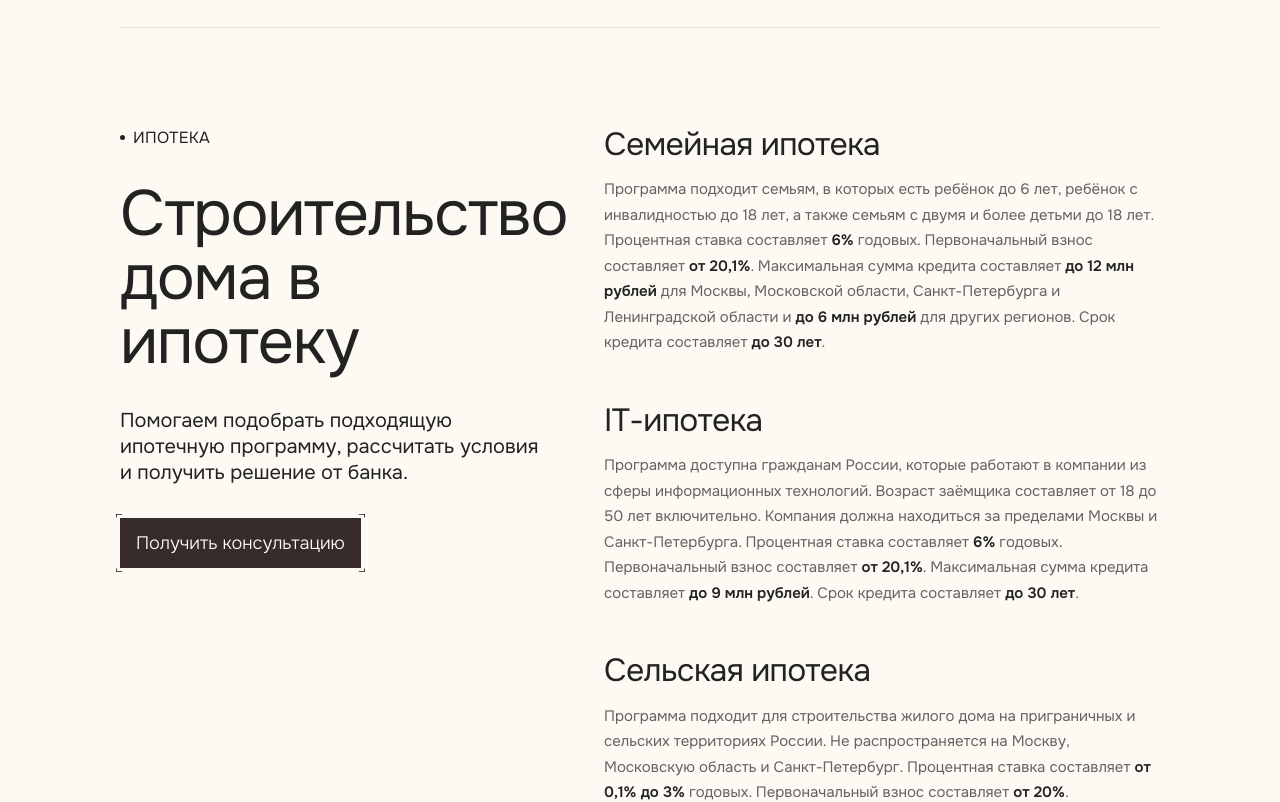
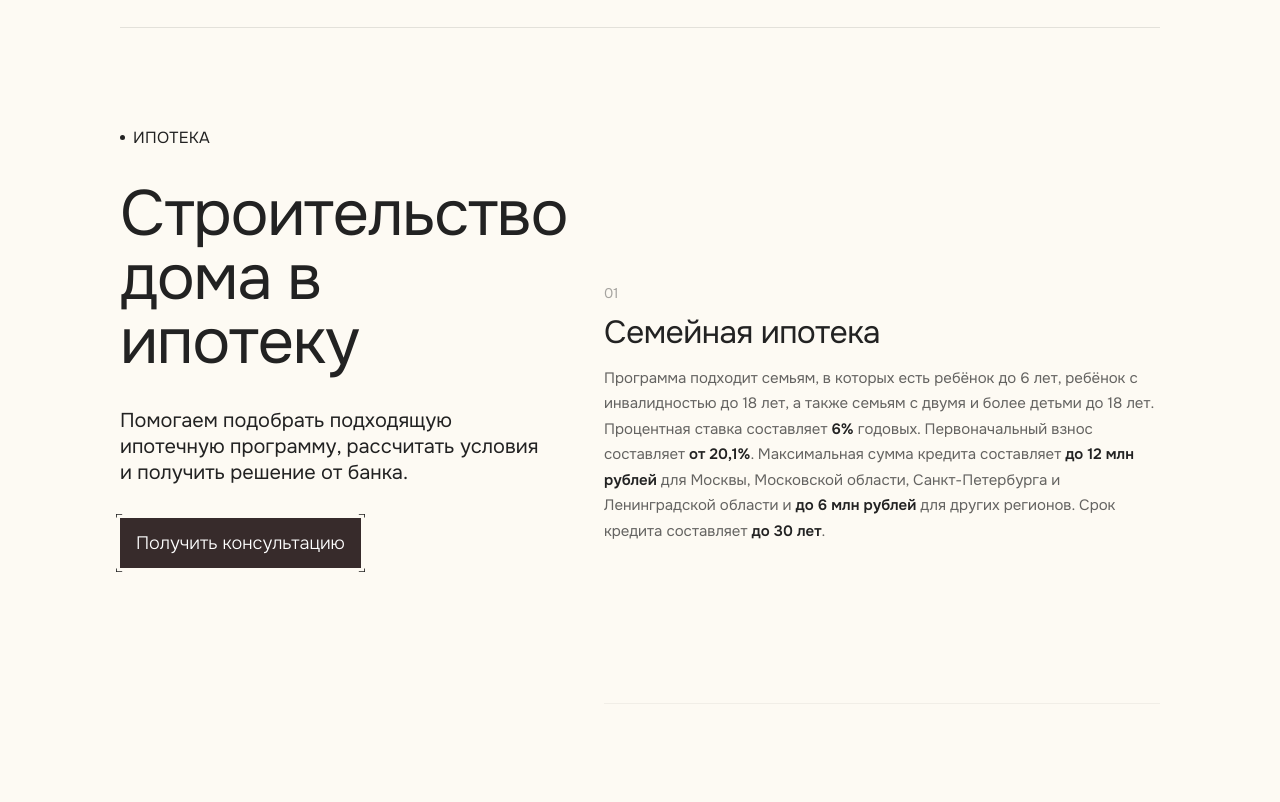
Before and after one commit to Kapustin-Team/sdach.ru, a Next.js app: page / in a window 1280 px wide. Shown: the part 2780-3582 px from the top of the page. Built offline with nearby package versions, Linux system fonts and the light colour scheme; no server answers.

Commit message:
feat(mortgage): add sticky scroll program animation

```diff
--- a/src/components/blocks/Mortgage.tsx
+++ b/src/components/blocks/Mortgage.tsx
@@ -3,6 +3,7 @@
 import AnimatedTitle from '@/components/atoms/AnimatedTitle'
 import AnimatedSection from '@/components/atoms/AnimatedSection'
 import Button from '@/components/atoms/Button'
+import { motion } from 'framer-motion'
 
 interface MortgageProgram {
   title: string
@@ -62,17 +63,27 @@ export default function Mortgage({
   return (
     <section className="px-[120px] py-[50px] max-md:px-6 max-md:py-10">
       <div className="grid grid-cols-[minmax(0,420px)_minmax(0,1fr)] gap-16 max-md:grid-cols-1 max-md:gap-10">
-        <AnimatedSection className="flex flex-col gap-8 max-md:gap-6">
+        <AnimatedSection className="sticky top-[130px] flex h-fit flex-col gap-8 max-md:static max-md:gap-6">
           <AnimatedTitle label={label} heading={title} subtitle={subtitle} />
           <div className="max-md:[&_a]:w-full max-md:[&_button]:w-full">
             <Button href={buttonLink}>{buttonText}</Button>
           </div>
         </AnimatedSection>
 
-        <div className="flex flex-col gap-12 max-md:gap-10">
+        <div className="flex flex-col md:-mt-[18vh] md:pt-[18vh]">
           {programs.map((program, index) => (
-            <AnimatedSection key={program.title} delay={index * 0.08}>
+            <motion.article
+              key={program.title}
+              className="flex min-h-[72vh] items-center border-b border-dark/10 py-14 last:min-h-[52vh] last:border-b-0 max-md:min-h-0 max-md:py-8"
+              initial={{ opacity: 0, y: 70, clipPath: 'inset(18% 0 0 0)' }}
+              whileInView={{ opacity: 1, y: 0, clipPath: 'inset(0% 0 0 0)' }}
+              viewport={{ once: false, amount: 0.55, margin: '-12% 0px -18% 0px' }}
+              transition={{ duration: 0.75, ease: [0.22, 1, 0.36, 1] }}
+            >
               <div className="flex flex-col gap-4">
+                <span className="font-sans text-sm leading-none text-dark/40">
+                  {String(index + 1).padStart(2, '0')}
+                </span>
                 <h3 className="font-sans text-[32px] leading-[1.05] tracking-[-0.02em] text-dark max-md:text-[26px]">
                   {program.title}
                 </h3>
@@ -83,7 +94,7 @@ export default function Mortgage({
                   />
                 )}
               </div>
-            </AnimatedSection>
+            </motion.article>
           ))}
         </div>
       </div>
```
